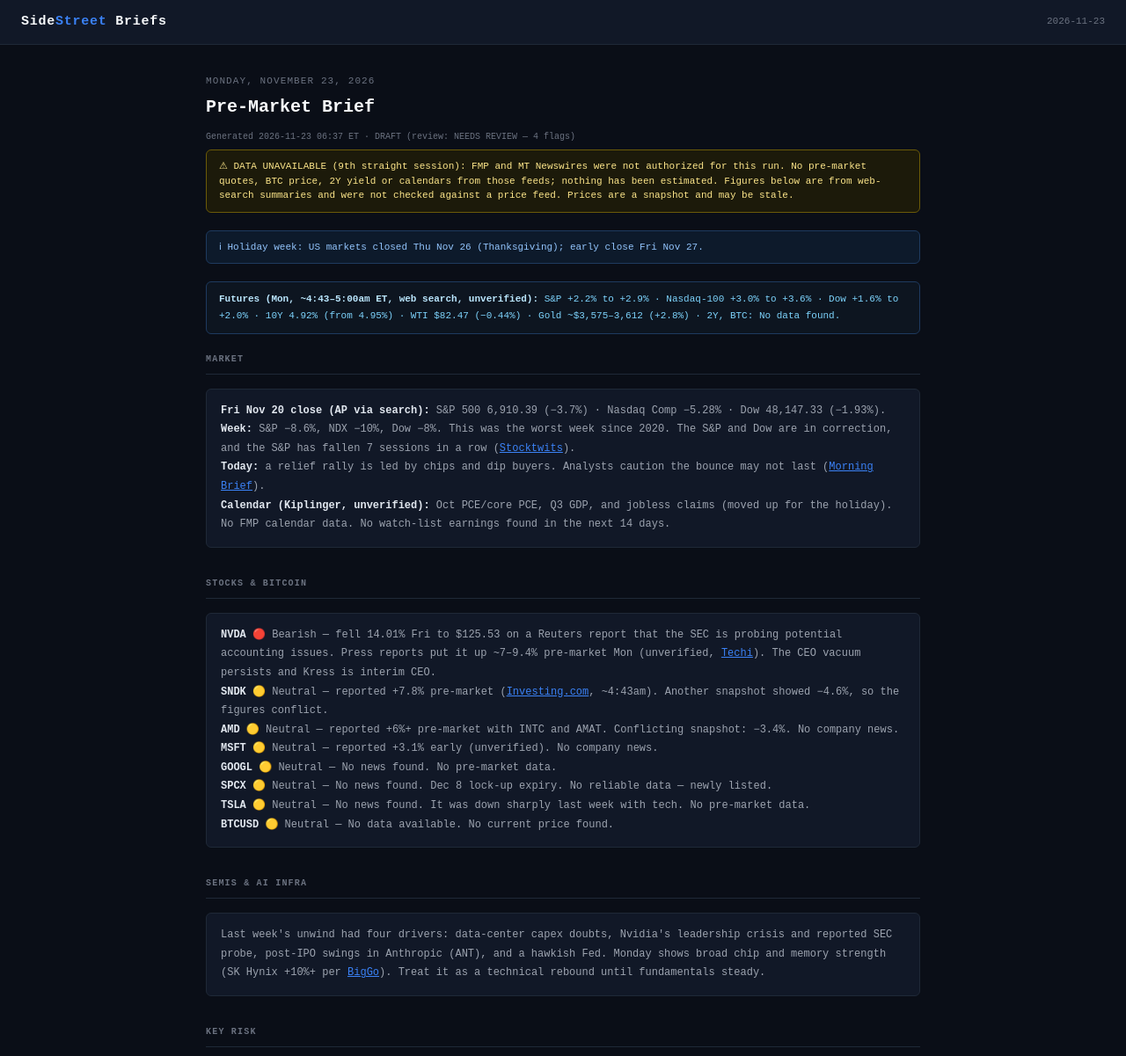
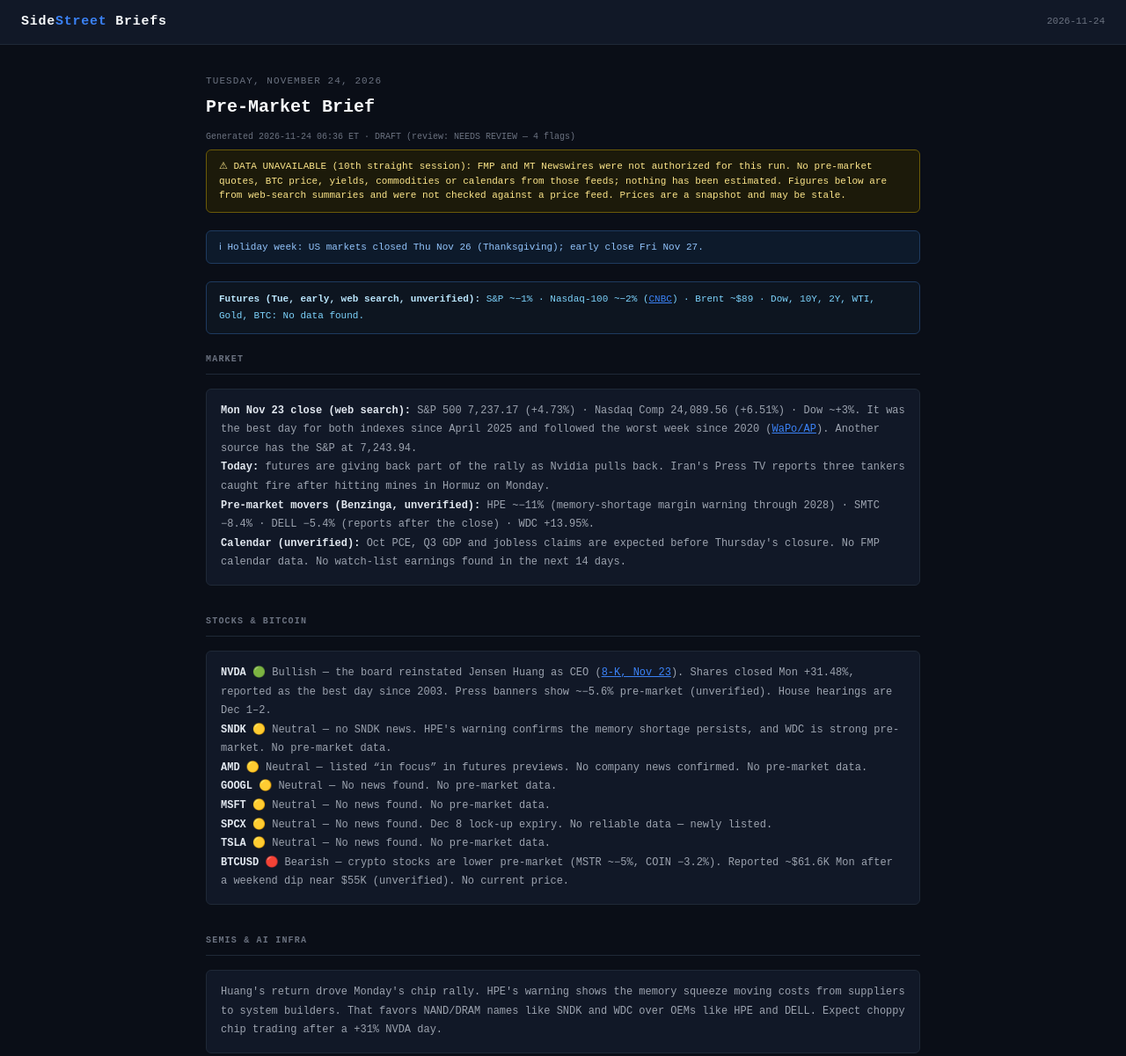
Before and after one commit to tkalden/sidestreet-briefs, a plain HTML site: page index.html in a window 1280 px wide. Shown: the top 1201 px of the page at 88% size. Drawn offline with Linux system fonts and the light colour scheme.

Commit message:
brief: 2026-11-24 (feeds unauthorized — web-search news only)
Co-Authored-By: Claude Opus 5.5 <noreply@anthropic.com>
Claude-Session: https://claude.ai/code/session_01MDYv4fXbgCyftiQXxhrDcD

```diff
--- a/index.html
+++ b/index.html
@@ -3,7 +3,7 @@
 <head>
   <meta charset="UTF-8" />
   <meta name="viewport" content="width=device-width, initial-scale=1.0" />
-  <title>SideStreet Briefs &mdash; 2026-11-23</title>
+  <title>SideStreet Briefs &mdash; 2026-11-24</title>
     <style>
     :root {
       --bg: #0a0e17;
@@ -225,35 +225,36 @@
   </style>
 </head>
 <body>
-  <div class="topbar"><div class="logo">Side<span>Street</span> Briefs</div><div class="meta">2026-11-23</div></div>
+  <div class="topbar"><div class="logo">Side<span>Street</span> Briefs</div><div class="meta">2026-11-24</div></div>
   <div class="container">
-    <div class="brief-date">Monday, November 23, 2026</div>
+    <div class="brief-date">Tuesday, November 24, 2026</div>
     <div class="brief-title">Pre-Market Brief</div>
-    <div class="brief-generated">Generated 2026-11-23 06:37 ET &middot; DRAFT (review: NEEDS REVIEW &mdash; 4 flags)</div>
-    <div class="data-warning">&#9888; DATA UNAVAILABLE (9th straight session): FMP and MT Newswires were not authorized for this run. No pre-market quotes, BTC price, 2Y yield or calendars from those feeds; nothing has been estimated. Figures below are from web-search summaries and were not checked against a price feed. Prices are a snapshot and may be stale.</div>
+    <div class="brief-generated">Generated 2026-11-24 06:36 ET &middot; DRAFT (review: NEEDS REVIEW &mdash; 4 flags)</div>
+    <div class="data-warning">&#9888; DATA UNAVAILABLE (10th straight session): FMP and MT Newswires were not authorized for this run. No pre-market quotes, BTC price, yields, commodities or calendars from those feeds; nothing has been estimated. Figures below are from web-search summaries and were not checked against a price feed. Prices are a snapshot and may be stale.</div>
     <div class="holiday-banner">&#8505; Holiday week: US markets closed Thu Nov 26 (Thanksgiving); early close Fri Nov 27.</div>
-    <div class="futures-strip"><strong>Futures (Mon, ~4:43&ndash;5:00am ET, web search, unverified):</strong> S&amp;P +2.2% to +2.9% &middot; Nasdaq-100 +3.0% to +3.6% &middot; Dow +1.6% to +2.0% &middot; 10Y 4.92% (from 4.95%) &middot; WTI $82.47 (&minus;0.44%) &middot; Gold ~$3,575&ndash;3,612 (+2.8%) &middot; 2Y, BTC: No data found.</div>
+    <div class="futures-strip"><strong>Futures (Tue, early, web search, unverified):</strong> S&amp;P ~&minus;1% &middot; Nasdaq-100 ~&minus;2% (<a href="https://www.cnbc.com/2026/11/23/stock-market-today-live-updates.html" style="color:#3b82f6">CNBC</a>) &middot; Brent ~$89 &middot; Dow, 10Y, 2Y, WTI, Gold, BTC: No data found.</div>
     <div class="section"><div class="section-header">Market</div>
-      <div class="market-block"><strong>Fri Nov 20 close (AP via search):</strong> S&amp;P 500 6,910.39 (&minus;3.7%) &middot; Nasdaq Comp &minus;5.28% &middot; Dow 48,147.33 (&minus;1.93%). <strong>Week:</strong> S&amp;P &minus;8.6%, NDX &minus;10%, Dow &minus;8%. This was the worst week since 2020. The S&amp;P and Dow are in correction, and the S&amp;P has fallen 7 sessions in a row (<a href="https://stocktwits.com/news-articles/markets/equity/nasdaq-100-ends-worst-week-since-2020-s-and-p-500-in-correction-territory-as-ai-rout-sours-sentiment-ant-nvda-ttwo-zs-crwd-in-focus/cNbm3xQR91W" style="color:#3b82f6">Stocktwits</a>).<br>
-      <strong>Today:</strong> a relief rally is led by chips and dip buyers. Analysts caution the bounce may not last (<a href="https://specterworks.substack.com/p/the-morning-brief-2026-11-23" style="color:#3b82f6">Morning Brief</a>).<br>
-      <strong>Calendar (Kiplinger, unverified):</strong> Oct PCE/core PCE, Q3 GDP, and jobless claims (moved up for the holiday). No FMP calendar data. No watch-list earnings found in the next 14 days.</div></div>
+      <div class="market-block"><strong>Mon Nov 23 close (web search):</strong> S&amp;P 500 7,237.17 (+4.73%) &middot; Nasdaq Comp 24,089.56 (+6.51%) &middot; Dow ~+3%. It was the best day for both indexes since April 2025 and followed the worst week since 2020 (<a href="https://www.washingtonpost.com/business/2026/11/23/wall-street-stocks-dow-nasdaq/5a7bcea0-e785-11f1-8db0-6f1e3c389e7c_story.html" style="color:#3b82f6">WaPo/AP</a>). Another source has the S&amp;P at 7,243.94.<br>
+      <strong>Today:</strong> futures are giving back part of the rally as Nvidia pulls back. Iran's Press TV reports three tankers caught fire after hitting mines in Hormuz on Monday.<br>
+      <strong>Pre-market movers (Benzinga, unverified):</strong> HPE ~&minus;11% (memory-shortage margin warning through 2028) &middot; SMTC &minus;8.4% &middot; DELL &minus;5.4% (reports after the close) &middot; WDC +13.95%.<br>
+      <strong>Calendar (unverified):</strong> Oct PCE, Q3 GDP and jobless claims are expected before Thursday's closure. No FMP calendar data. No watch-list earnings found in the next 14 days.</div></div>
     <div class="section"><div class="section-header">Stocks &amp; Bitcoin</div>
-      <div class="market-block"><strong>NVDA</strong> &#x1F534; Bearish &mdash; fell 14.01% Fri to $125.53 on a Reuters report that the SEC is probing potential accounting issues. Press reports put it up ~7&ndash;9.4% pre-market Mon (unverified, <a href="https://www.techi.com/premarket-ai-hardware-stocks-monday-after-friday-rout-nvidia/" style="color:#3b82f6">Techi</a>). The CEO vacuum persists and Kress is interim CEO.<br>
-      <strong>SNDK</strong> &#x1F7E1; Neutral &mdash; reported +7.8% pre-market (<a href="https://ph.investing.com/news/stock-market-news/us-chip-and-neocloud-stocks-rally-premarket-after-last-weeks-selloff-2716038" style="color:#3b82f6">Investing.com</a>, ~4:43am). Another snapshot showed &minus;4.6%, so the figures conflict.<br>
-      <strong>AMD</strong> &#x1F7E1; Neutral &mdash; reported +6%+ pre-market with INTC and AMAT. Conflicting snapshot: &minus;3.4%. No company news.<br>
-      <strong>MSFT</strong> &#x1F7E1; Neutral &mdash; reported +3.1% early (unverified). No company news.<br>
+      <div class="market-block"><strong>NVDA</strong> &#x1F7E2; Bullish &mdash; the board reinstated Jensen Huang as CEO (<a href="https://www.sec.gov/Archives/edgar/data/0001045810/000104581026000090/nov23pressrelease.htm" style="color:#3b82f6">8-K, Nov 23</a>). Shares closed Mon +31.48%, reported as the best day since 2003. Press banners show ~&minus;5.6% pre-market (unverified). House hearings are Dec 1&ndash;2.<br>
+      <strong>SNDK</strong> &#x1F7E1; Neutral &mdash; no SNDK news. HPE's warning confirms the memory shortage persists, and WDC is strong pre-market. No pre-market data.<br>
+      <strong>AMD</strong> &#x1F7E1; Neutral &mdash; listed &ldquo;in focus&rdquo; in futures previews. No company news confirmed. No pre-market data.<br>
       <strong>GOOGL</strong> &#x1F7E1; Neutral &mdash; No news found. No pre-market data.<br>
+      <strong>MSFT</strong> &#x1F7E1; Neutral &mdash; No news found. No pre-market data.<br>
       <strong>SPCX</strong> &#x1F7E1; Neutral &mdash; No news found. Dec 8 lock-up expiry. No reliable data &mdash; newly listed.<br>
-      <strong>TSLA</strong> &#x1F7E1; Neutral &mdash; No news found. It was down sharply last week with tech. No pre-market data.<br>
-      <strong>BTCUSD</strong> &#x1F7E1; Neutral &mdash; No data available. No current price found.</div></div>
+      <strong>TSLA</strong> &#x1F7E1; Neutral &mdash; No news found. No pre-market data.<br>
+      <strong>BTCUSD</strong> &#x1F534; Bearish &mdash; crypto stocks are lower pre-market (MSTR ~&minus;5%, COIN &minus;3.2%). Reported ~$61.6K Mon after a weekend dip near $55K (unverified). No current price.</div></div>
     <div class="section"><div class="section-header">Semis &amp; AI Infra</div>
-      <div class="market-block">Last week's unwind had four drivers: data-center capex doubts, Nvidia's leadership crisis and reported SEC probe, post-IPO swings in Anthropic (ANT), and a hawkish Fed. Monday shows broad chip and memory strength (SK Hynix +10%+ per <a href="https://finance.biggo.com/news/317523df-1c8c-4ed6-a32e-c75d8fc6bc33" style="color:#3b82f6">BigGo</a>). Treat it as a technical rebound until fundamentals steady.</div></div>
+      <div class="market-block">Huang's return drove Monday's chip rally. HPE's warning shows the memory squeeze moving costs from suppliers to system builders. That favors NAND/DRAM names like SNDK and WDC over OEMs like HPE and DELL. Expect choppy chip trading after a +31% NVDA day.</div></div>
     <div class="section"><div class="section-header">Key Risk</div>
-      <div class="risk-box"><div class="risk-label">Today</div>The relief rally could fade after the worst week since 2020. The S&amp;P and Dow are in correction, Nvidia faces a reported SEC accounting probe, and PCE and GDP land in a holiday-thin week.</div></div>
+      <div class="risk-box"><div class="risk-label">Today</div>Chips could give back more after NVDA's +31% day. Hormuz tanker mine incidents add oil risk, and PCE and GDP land in a holiday-thin week.</div></div>
     <div class="section"><div class="section-header">Voices</div>
-      <div class="market-block"><strong>Huang</strong> (former CEO, Nov 17 statement): &ldquo;If the Board of Directors decides that my return is in the best interest of our shareholders, our employees, the company, and America, I would be honored to answer these calls and return as CEO&rdquo; &mdash; <a href="https://fortune.com/2026/11/17/jensen-huang-honored-return-ceo-nvidia-board-approval-public-statement/" style="color:#3b82f6">Fortune</a>. The wording comes from search summaries. The board reportedly does not intend to reinstate him.<br>Musk, Trump, Warsh: No new public statements this week. Next Fed event: FOMC decision Dec 9.</div></div>
+      <div class="market-block"><strong>Huang:</strong> No verbatim in-window quote retrieved. The Nov 23 release quotes Chair Harvey Jones, not Huang.<br>Musk, Trump, Warsh: No new public statements this week. Next Fed event: FOMC decision Dec 9.</div></div>
     <div class="section"><div class="section-header">Next Session</div>
-      <div class="market-block">Mon Nov 23 (Thu Nov 26 closed &middot; Fri Nov 27 early close)</div></div>
+      <div class="market-block">Wed Nov 25 (Thu Nov 26 closed &middot; Fri Nov 27 early close)</div></div>
     <p class="brief-generated">This brief is informational only and is not financial advice or a recommendation to buy or sell any security.</p>
   </div>
 </body>
```
